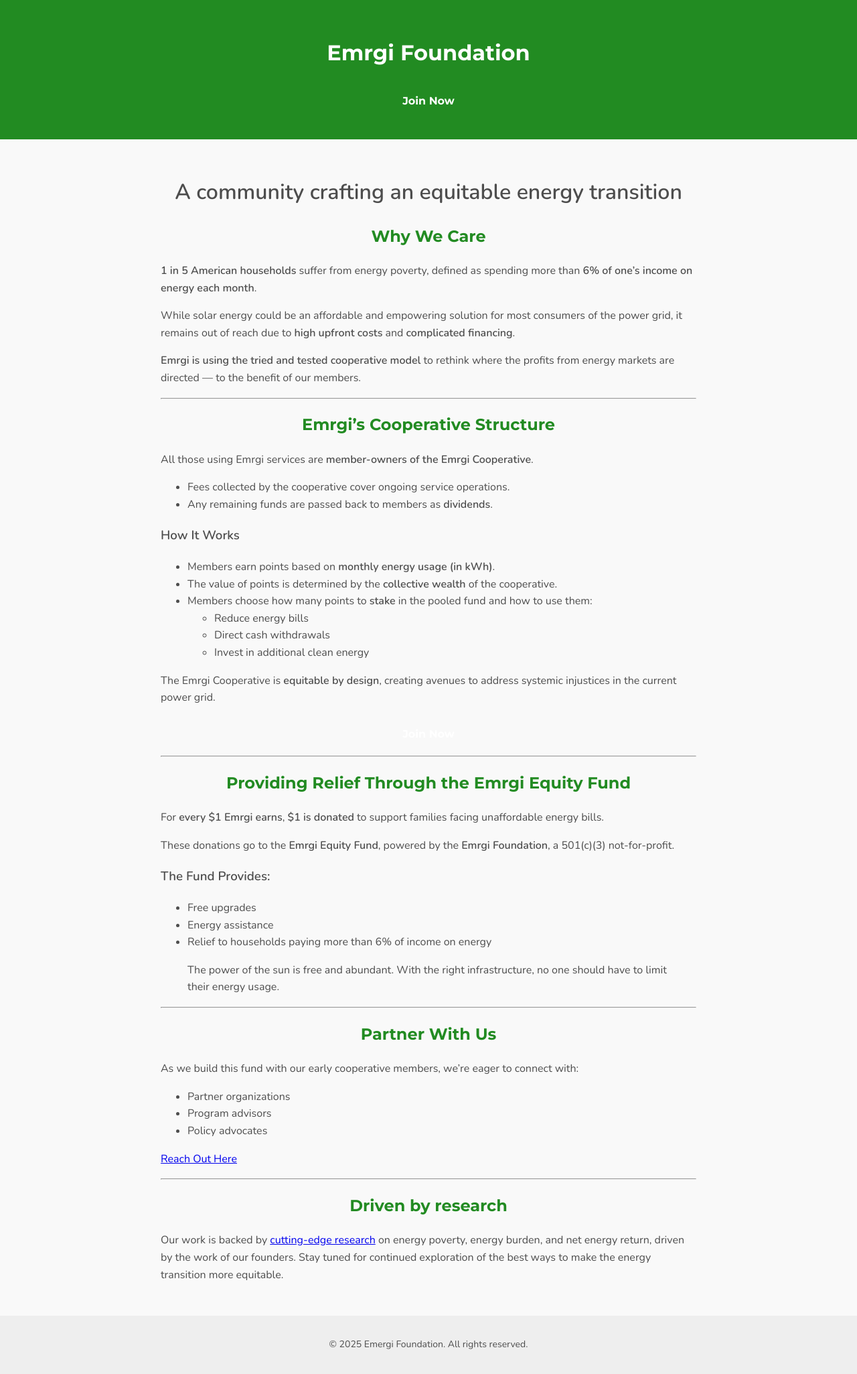
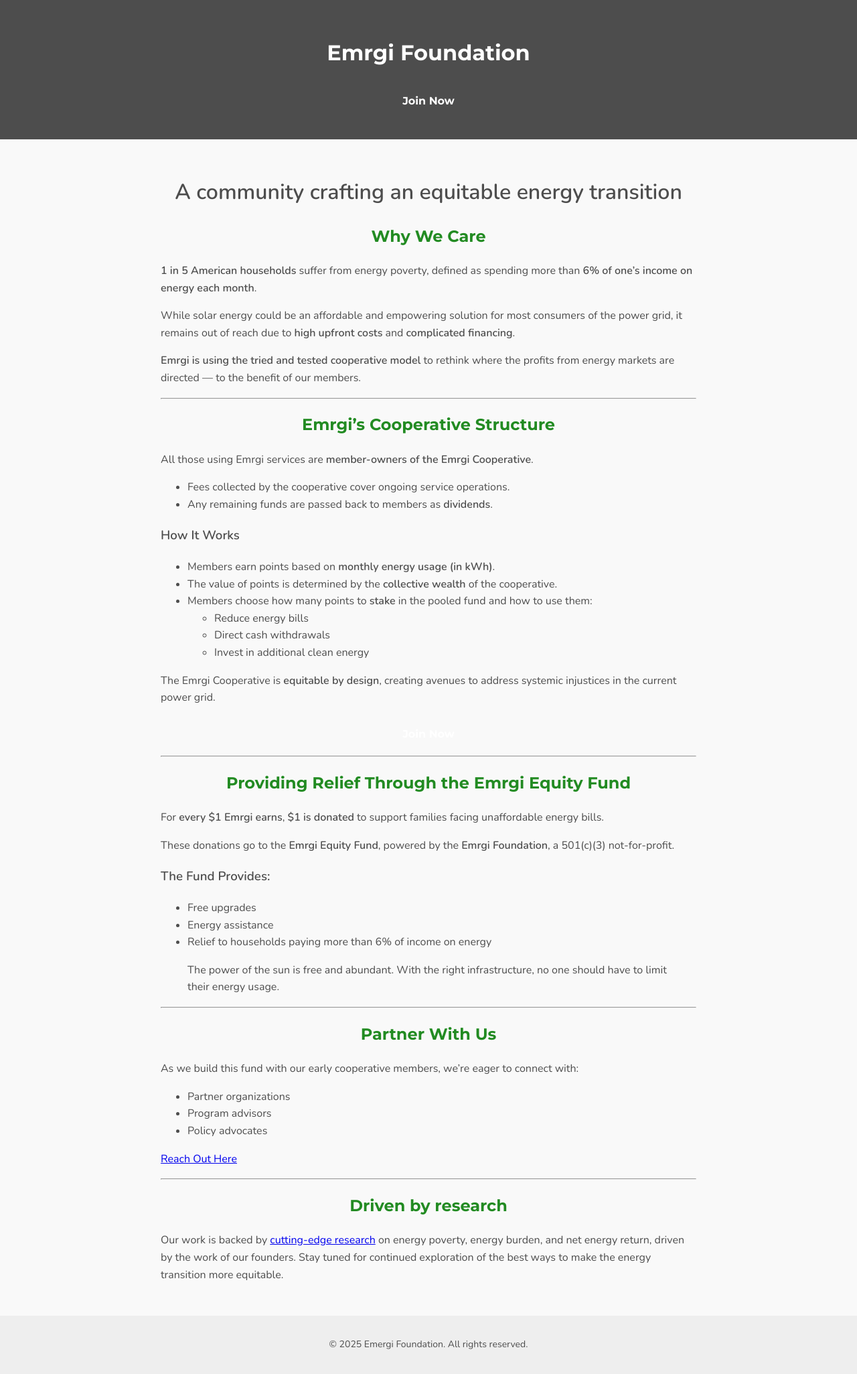
Before and after one commit to emergi-foundation/emergi-foundation.github.io, a Jekyll site: the page built from index.md, in a window 1280 px wide. Shown: the whole page at 67% size. Built offline with Jekyll 4.4.1, drawn with Linux system fonts in a browser that asks for light colours.

Commit message:
Update style.css
Signed-off-by: Eric Scheier <eric@scheier.org>

```diff
--- a/assets/css/style.css
+++ b/assets/css/style.css
@@ -20,7 +20,7 @@ body {
 
 /* Header */
 .page-header {
-  background-color: var(--primary);
+  background-color: var(--dark-gray);
   color: white;
   padding: 2rem 1rem;
   text-align: center;
```
